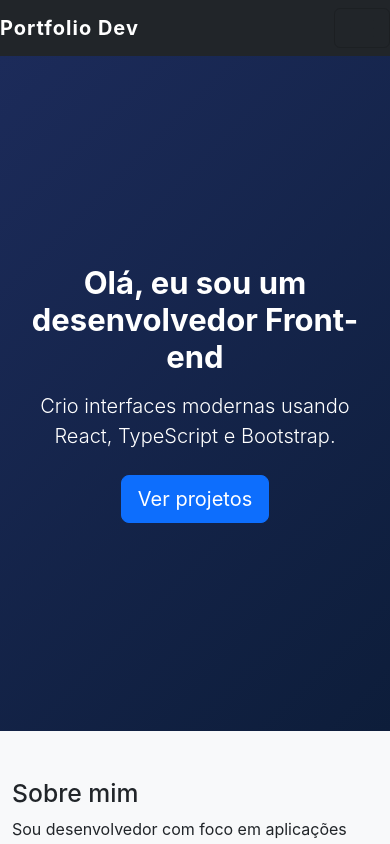
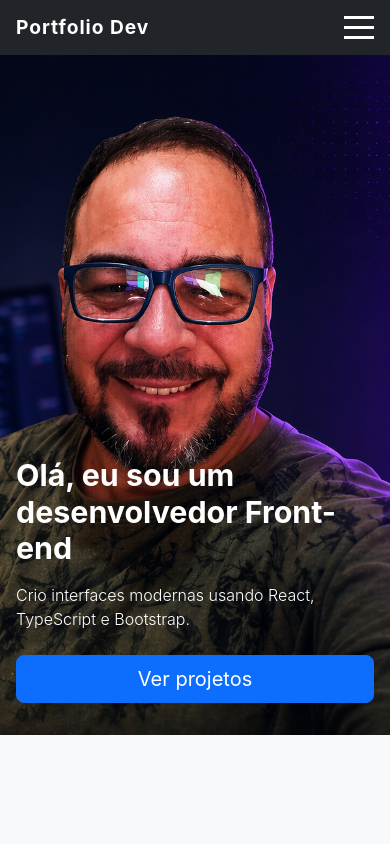
Before and after one commit to AndersonMattarDev/portfolio, a React (Vite) app: page / in a window 390 px wide. Shown: the top 844 px of the page. Built offline with nearby package versions, Linux system fonts and the light colour scheme.

Commit message:
Finalização da nav bar e responsividade navbar e header

```diff
--- a/src/App.tsx
+++ b/src/App.tsx
@@ -1,13 +1,19 @@
+import { useState } from 'react';
+
 function App() {
+  const [menuOpen, setMenuOpen] = useState(false);
+
   return (
     <>
-      <header className="bg-dark text-white">
-        <nav className="navbar navbar-expand-lg container">
+      <header className="bg-dark text-white sticky-top">
+        <nav className="navbar navbar-expand-lg  container">
           <a className="navbar-brand text-white fw-bold" href="#home">Portfolio Dev</a>
-          <button className="navbar-toggler" type="button" data-bs-toggle="collapse" data-bs-target="#navbarNav" aria-controls="navbarNav" aria-expanded="false" aria-label="Toggle navigation">
-            <span className="navbar-toggler-icon"></span>
+          <button className={`hamburger ${menuOpen ? 'open' : ''}`} onClick={() => setMenuOpen(!menuOpen)} aria-label="Toggle navigation">
+            <span></span>
+            <span></span>
+            <span></span>
           </button>
-          <div className="collapse navbar-collapse" id="navbarNav">
+          <div className={`collapse navbar-collapse ${menuOpen ? 'show' : ''}`} id="navbarNav">
             <ul className="navbar-nav ms-auto">
               <li className="nav-item">
                 <a className="nav-link text-white" href="#about">Sobre</a>
@@ -138,7 +144,7 @@ function App() {
                 <p>Envie uma mensagem para conversar sobre seu próximo projeto.</p>
               </div>
               <div className="col-md-4 text-md-end">
-                <a href="mailto:contato@portfolio.dev" className="btn btn-outline-light">contato@portfolio.dev</a>
+                <a href="mailto:andmat7745@gmail.com" className="btn btn-outline-light">andmat7745@gmail.com</a>
               </div>
             </div>
           </div>
--- a/src/main.tsx
+++ b/src/main.tsx
@@ -1,6 +1,8 @@
 import React from 'react';
 import ReactDOM from 'react-dom/client';
+// @ts-ignore
 import 'bootstrap/dist/css/bootstrap.min.css';
+// @ts-ignore
 import './styles.css';
 import App from './App';
 
--- a/src/styles.css
+++ b/src/styles.css
@@ -9,8 +9,87 @@ body {
 }
 
 .hero-section {
-  min-height: 80vh;
-  background: linear-gradient(135deg, #1c2b5a 0%, #0d1d3a 100%);
+  background-image: url("./public/images/banner.png");
+  background-size: 2000px 980px; /* importante */
+  background-repeat: no-repeat;
+  min-height: 100vh;
+  display: flex;
+  align-items: flex-start; /* antes estava center */
+  min-height: 100vh;
+  padding-top: 120px; /* controla o "descer" */
+}
+.hero-section .container {
+  text-align: left;
+  margin-left: 0;
+  margin-right: auto;
+  max-width: 600px; /* evita texto muito largo */
+}
+@media (max-width: 768px) {
+  .hero-section {
+    background-position: right top;
+    background-size: 1000px 680px;
+  }
+
+
+  header {
+    position: absolute;
+    top: 0;
+    width: 100%;
+    z-index: 10;
+    background: transparent !important;
+  }
+
+
+}
+
+@media (max-width: 576px) {
+  .hero-section h1 {
+    font-size: 1.9rem;
+    margin-top: 150px;
+  }
+
+  .hero-section p {
+    font-size: 1rem;
+  }
+
+  .hero-section .btn {
+    width: 100%;
+    margin-bottom: 1rem;
+  }
+
+  .container {
+    padding-left: 1rem;
+    padding-right: 1rem;
+  }
+
+  section {
+    padding-top: 3rem;
+    padding-bottom: 3rem;
+  }
+
+  h2 {
+    font-size: 1.5rem;
+  }
+
+  .card-title {
+    font-size: 1.1rem;
+  }
+
+  .card-text {
+    font-size: 0.9rem;
+  }
+
+  .navbar-brand {
+    font-size: 1.2rem;
+  }
+
+  .ratio {
+    --bs-aspect-ratio: 100% !important; /* 1:1 ratio */
+  }
+
+  footer small {
+    font-size: 0.8rem;
+  }
 }
 
 .hero-section h1,
@@ -20,6 +99,45 @@ body {
 
 .navbar-brand {
   letter-spacing: 0.05em;
+  margin-bottom: 0%;
+}
+
+.hamburger {
+  display: flex;
+  flex-direction: column;
+  justify-content: space-around;
+  width: 30px;
+  height: 30px;
+  background: transparent;
+  border: none;
+  cursor: pointer;
+  padding: 0;
+}
+
+.hamburger span {
+  width: 100%;
+  height: 3px;
+  background: white;
+  transition: all 0.3s ease;
+  transform-origin: center;
+}
+
+.hamburger.open span:nth-child(1) {
+  transform: rotate(45deg) translate(5px, 5px);
+}
+
+.hamburger.open span:nth-child(2) {
+  opacity: 0;
+}
+
+.hamburger.open span:nth-child(3) {
+  transform: rotate(-45deg) translate(7px, -6px);
+}
+
+@media (min-width: 992px) {
+  .hamburger {
+    display: none;
+  }
 }
 
 .card {
```
Also changed, not shown: src/public/images/banner.png (added).
